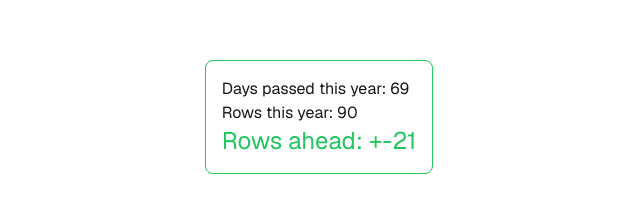
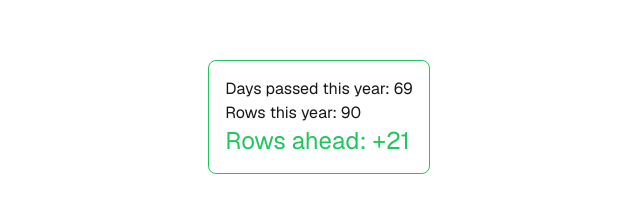
Before and after one commit to trillium/row_tracker, a Next.js app: page / in a window 1280 px wide. Shown: the part 283-498 px from the top of the page, without its empty margins (321-961 px from the left). Built offline with nearby package versions, Linux system fonts and the light colour scheme.

Commit message:
fix: Remove - symbol on positive rowing values

```diff
--- a/src/app/page.tsx
+++ b/src/app/page.tsx
@@ -31,9 +31,9 @@ export default async function Home() {
         <p>{`Days passed this year: ${daysPassedThisYear}`}</p>
         <p>{`Rows this year: ${rows}`}</p>
         {daysPassedThisYear - rows <= 0 && (
-          <p className="text-green-500 text-2xl">{`Rows ahead: +${
+          <p className="text-green-500 text-2xl">{`Rows ahead: +${Math.abs(
             daysPassedThisYear - rows
-          }`}</p>
+          )}`}</p>
         )}
         {daysPassedThisYear - rows > 0 && (
           <p className="text-red-500 text-2xl">{`Rows behind: -${
```
